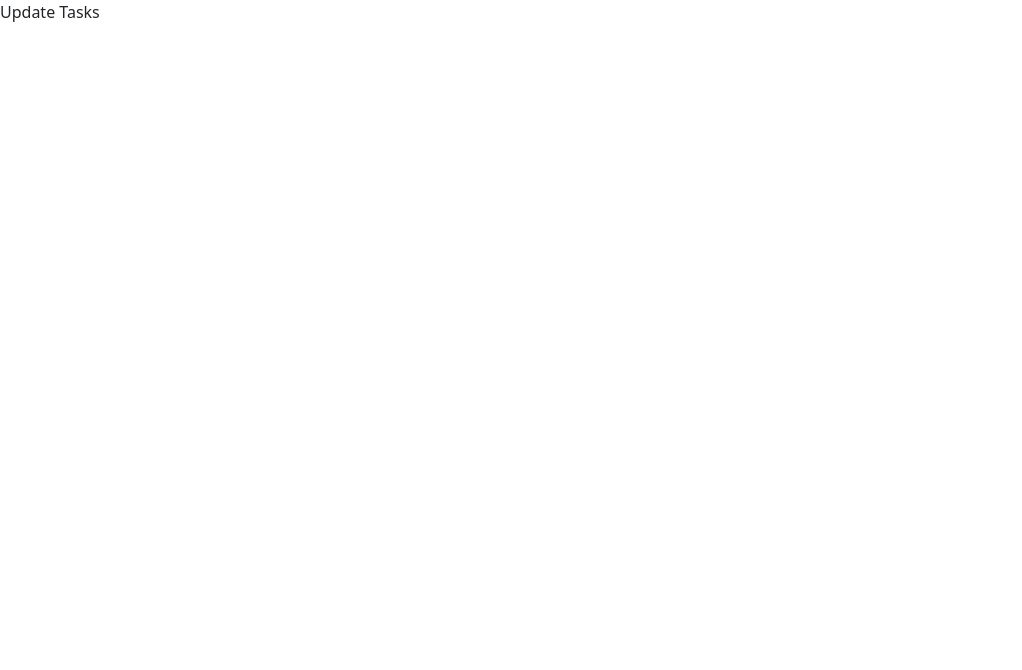
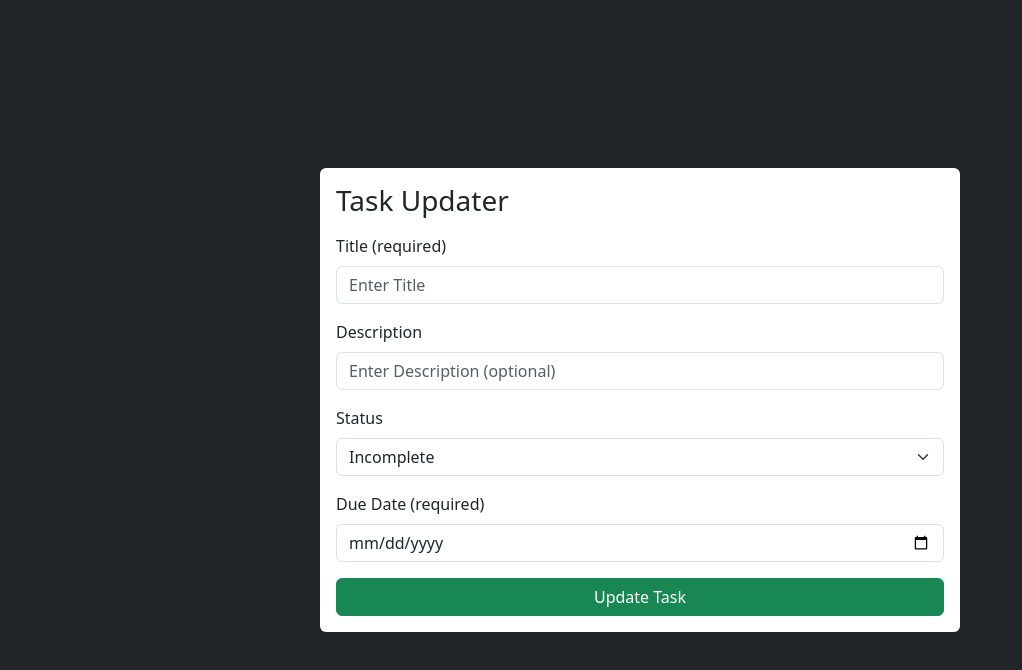
Before and after one commit to GanjiyevR/HMCTS-CRUD, a React (Vite) app in the folder client/: page /update in a window 1280 px wide. Shown: the top 670 px of the page, without its empty margins (0-1022 px from the left). Built offline with nearby package versions, Linux system fonts and the light colour scheme.

Commit message:
Added UpdateTask
Currently just a duplicate of CreateTask, I will now start working on the backend so I can fetch the data/fill in the form, along with having a functional create.

```diff
--- a/client/src/Tasks.jsx
+++ b/client/src/Tasks.jsx
@@ -30,7 +30,7 @@ function Tasks () {
                                     <td>{task.Status}</td>
                                     <td>{formatDate(task.DueDate)}</td>
                                     <td>
-                                        <button className="btn btn-warning">Edit</button>
+                                        <Link to="/update" className="btn btn-warning">Edit</Link>
                                         <button className="btn btn-danger">Delete</button>
                                     </td>
                                 </tr>
--- a/client/src/UpdateTask.jsx
+++ b/client/src/UpdateTask.jsx
@@ -1,9 +1,50 @@
-import React from 'react';
+import React, { useState } from 'react';
+import { useNavigate } from 'react-router-dom';
 
-function UpdateTask () {
+function UpdateTask() {
+    const [title, setTitle] = useState('');
+    const [description, setDescription] = useState('');
+    const [status, setStatus] = useState('Incomplete');
+    const [dueDate, setDueDate] = useState('');
+    const navigate = useNavigate();
+
+    const handleSubmit = (e) => {
+        e.preventDefault();
+        navigate('/');
+    };
+
     return (
-        <div>
-            Update Tasks
+        <div className="d-flex vh-100 bg-dark align-items-center justify-content-center">
+            <div className="w-50 bg-white rounded p-3">
+                <h3 className="mb-3">Task Updater</h3>
+                <form onSubmit={handleSubmit}>
+                    <div className="mb-3">
+                        <label className="form-label">Title (required)</label>
+                        <input type="text" className="form-control" placeholder="Enter Title" value={title} onChange={(e) => setTitle(e.target.value)} required />
+                    </div>
+
+                    <div className="mb-3">
+                        <label className="form-label">Description</label>
+                        <input type="text" className="form-control" placeholder="Enter Description (optional)" value={description} onChange={(e) => setDescription(e.target.value)} />
+                    </div>
+
+                    <div className="mb-3">
+                        <label className="form-label">Status</label>
+                        <select className="form-select" value={status} onChange={(e) => setStatus(e.target.value)}>
+                            <option value="Incomplete">Incomplete</option>
+                            <option value="Incomplete">In Progress</option>
+                            <option value="Complete">Complete</option>
+                        </select>
+                    </div>
+
+                    <div className="mb-3">
+                        <label className="form-label">Due Date (required)</label>
+                        <input type="date" className="form-control" value={dueDate} onChange={(e) => setDueDate(e.target.value)} required />
+                    </div>
+
+                    <button type="submit" className="btn btn-success w-100">Update Task</button>
+                </form>
+            </div>
         </div>
     )
 }
```
